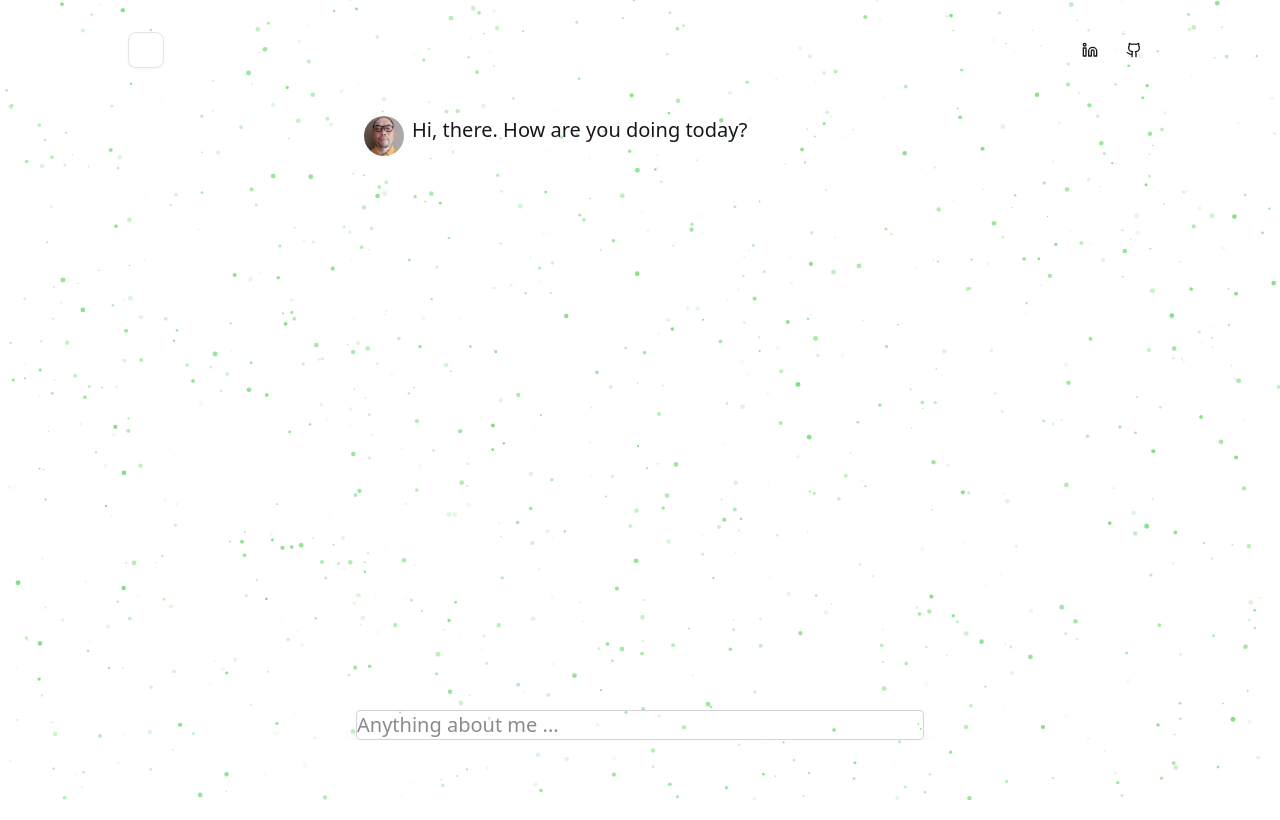
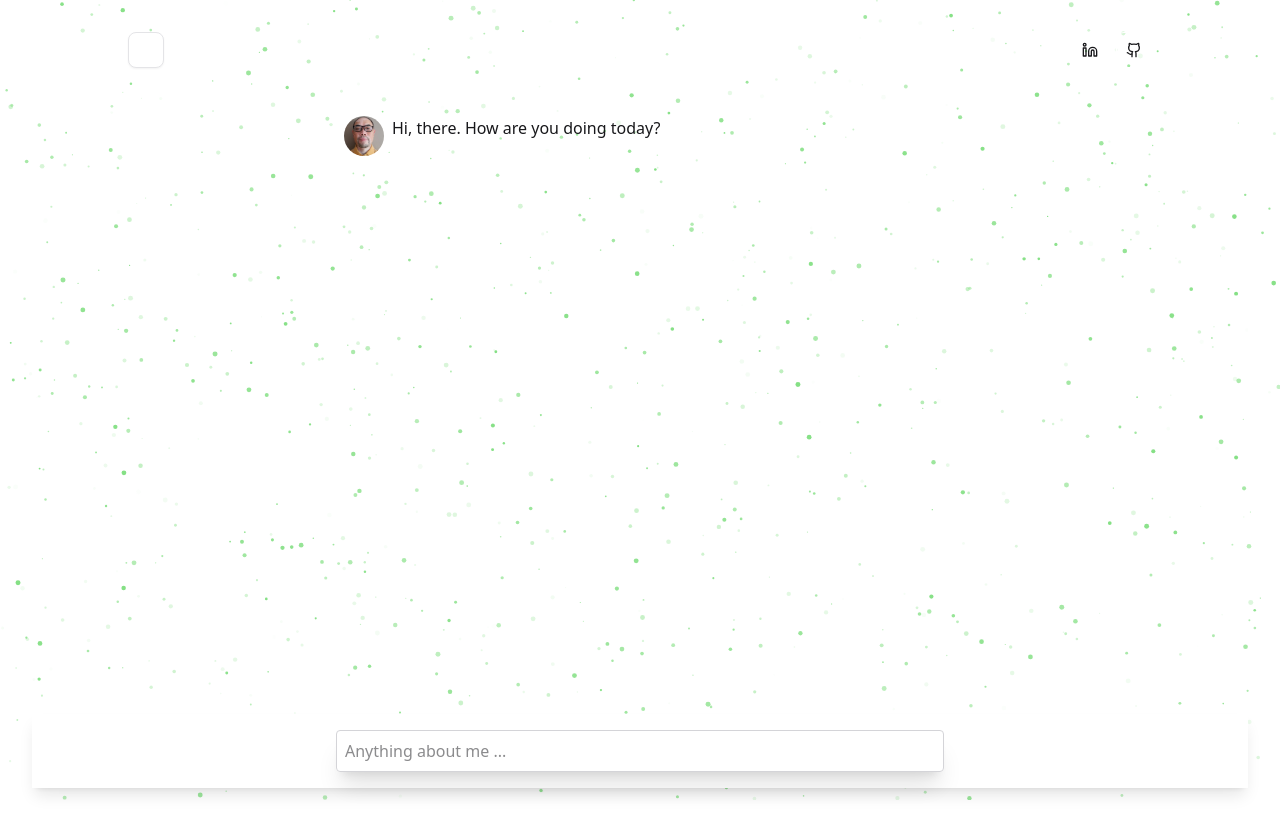
Before and after one commit to alancj731/askme, a Next.js app: page / in a window 1280 px wide. Built offline with nearby package versions, Linux system fonts and the light colour scheme.

Commit message:
fixed the chatbox layout

```diff
--- a/src/components/chatbox.tsx
+++ b/src/components/chatbox.tsx
@@ -1,4 +1,4 @@
-import Myself from "@/components/myself";
+import { default as Myself } from "@/components/myself";
 import { Message, useChat } from "@ai-sdk/react";
 import { useEffect, useState, useRef } from "react";
 import { User } from "lucide-react";
@@ -15,6 +15,8 @@ export default function ChatBox() {
   const [typingIndex, setTypingIndex] = useState(0);
   const [typing, setTyping] = useState(true);
   const [typingOutput, setTypingOutput] = useState<string>("");
+  const messagesContainerRef = useRef<HTMLDivElement>(null);
+  const messagesEndRef = useRef<HTMLDivElement>(null);
 
   useEffect(() => {
     setMessages([initMessage]);
@@ -51,20 +53,21 @@ export default function ChatBox() {
     handleSubmit(e);
   };
 
-  const messagesEndRef = useRef<HTMLDivElement>(null);
-
   useEffect(() => {
     messagesEndRef.current?.scrollIntoView({
-      behavior: 'smooth',
-      block: 'nearest'
+      behavior: "smooth",
+      block: "end",
     });
   }, [messages]);
 
   return (
-    <div className="overflow-hidden items-between space-y-2 stretch z-15 flex h-[640px] w-full flex-col justify-between text-xl md:px-10">
-
-      <div className="md:w-1/2 md:self-center">
-        <div className="items-betweeb flex-col">
+    <div className="flex flex-col h-[calc(90vh-2rem)] w-full scrollbar-hide">
+      <div
+        ref={messagesContainerRef}
+        className="z-15 flex-1 overflow-y-auto max-h-[calc(90vh-4rem)]"
+      >
+        <div className="md:w-1/2 md:mx-auto">
+          <div className="flex flex-col space-y-2">
             {messages.map((m, index) => (
               <div
                 key={"message-" + index}
@@ -78,7 +81,7 @@ export default function ChatBox() {
                   </div>
                 )}
                 {m.role === "user" && (
-                <div className="flex mt-1 justify-center items-center h-10 w-10 rounded-full bg-accent ">
+                  <div className="flex mt-1 justify-center items-center h-10 w-10 rounded-full bg-accent">
                     <User />
                   </div>
                 )}
@@ -90,18 +93,18 @@ export default function ChatBox() {
             <div ref={messagesEndRef} />
           </div>
         </div>
+      </div>
 
-      <form
-        onSubmit={myHandleSubmit}
-        className="flex justify-center overflow-y-auto"
-      >
+      <div className="sticky bottom-0 z-10 bg-background pt-4 pb-4 shadow-lg">
+        <form onSubmit={myHandleSubmit} className="flex justify-center">
           <input
-          className="z-10 w-full rounded border border-zinc-300 shadow-xl md:w-1/2 dark:border-zinc-800 dark:bg-zinc-900"
+            className="z-20 p-2 w-full rounded border border-zinc-300 shadow-xl md:w-1/2 dark:border-zinc-800 dark:bg-zinc-900"
             value={input}
             placeholder="Anything about me ..."
             onChange={myHandleInputChange}
           />
         </form>
       </div>
+    </div>
   );
 }
```
Lines whose indentation alone changed are shown as unchanged.
